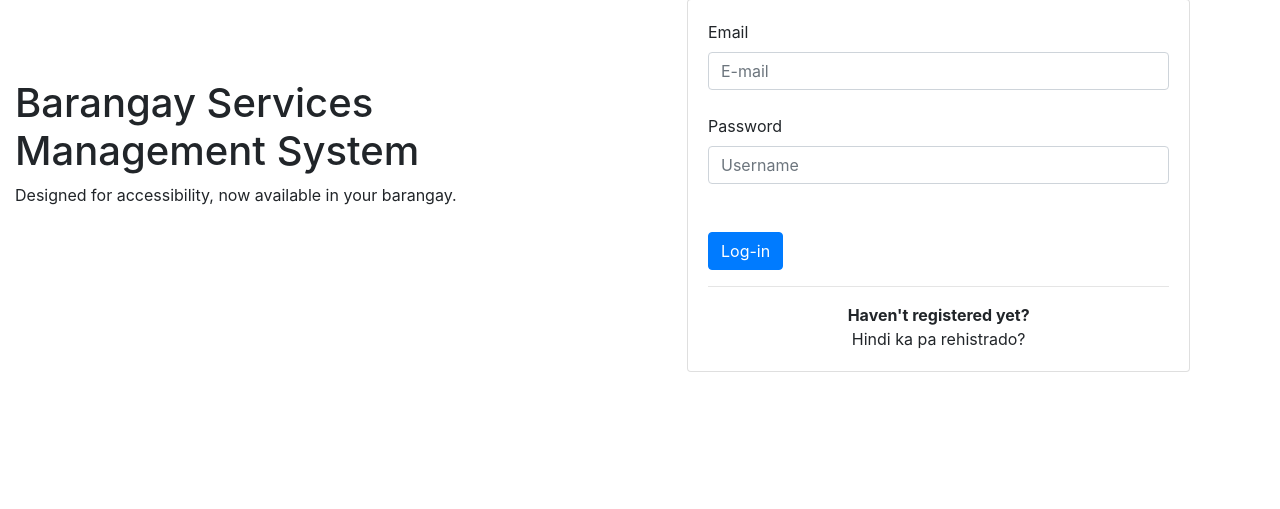
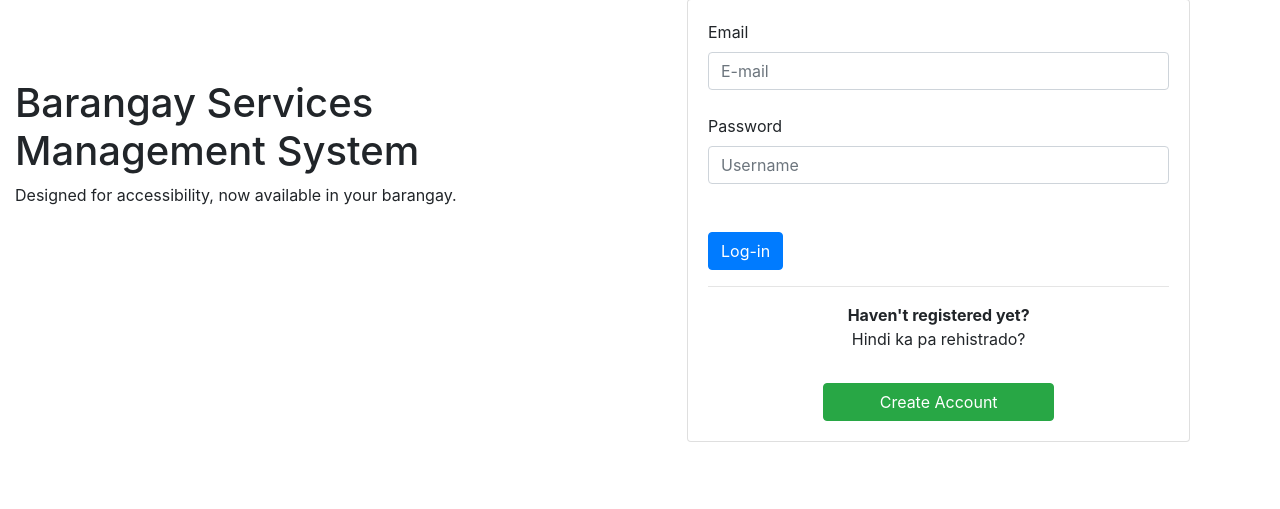
Before and after one commit to shikkik/BarangaySystem, a PHP site: page / in a window 1280 px wide. Shown: the part 123-632 px from the top of the page. Run offline with PHP 8.4, Linux system fonts and the light colour scheme; some libraries are stand-ins or nearby versions.

Commit message:
binalik ko yung button

```diff
--- a/index.php
+++ b/index.php
@@ -65,7 +65,7 @@
                             <br>
                             <p1> Hindi ka pa rehistrado? </p1>
                             <br>
-                            <!-- <button class="btn btn-success create-button"> Create Account </button> -->
+                            <button class="btn btn-success create-button"> Create Account </button>
                             </div>
                         </div>
                     </div>
```
